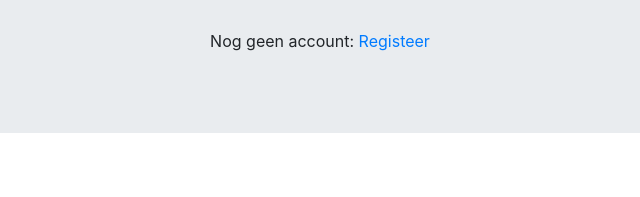
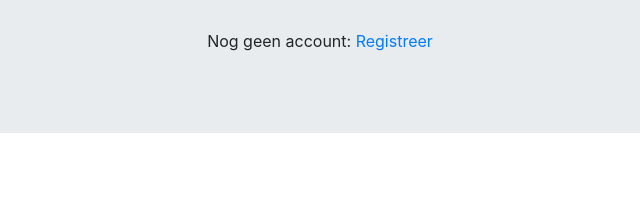
Before and after one commit to LinaTabla/ICT-Architecture-GIF-maker, a plain HTML site: page web paginas/login.html in a window 1280 px wide. Shown: the part 441-638 px from the top of the page, 320-960 px from the left. Drawn offline with nearby package versions, Linux system fonts and the light colour scheme.

Commit message:
spelling fout

```diff
--- a/web paginas/login.html
+++ b/web paginas/login.html
@@ -108,7 +108,7 @@
                                     </div>
                                 </div>
                             </form>
-                           Nog geen account: <a href="register.html">Registeer</a>
+                           Nog geen account: <a href="register.html">Registreer</a>
 
                         </div>
 
```
